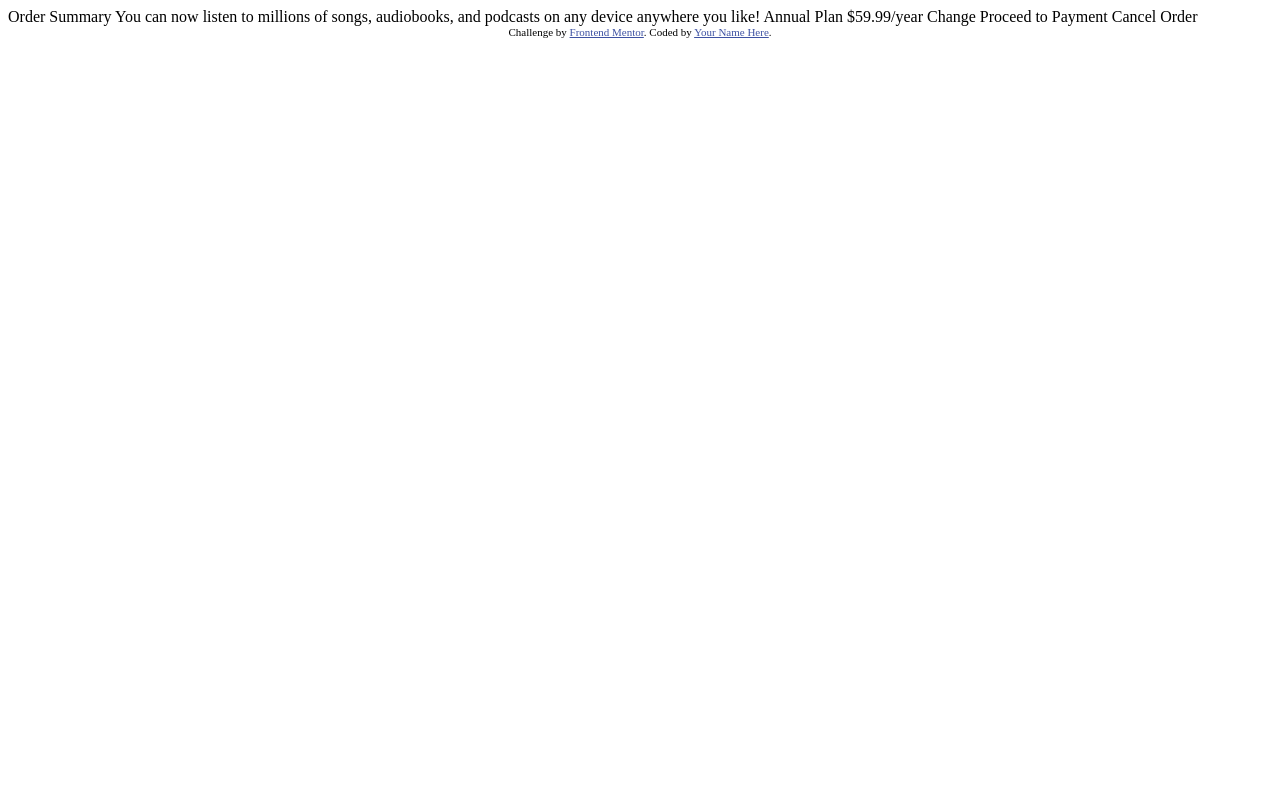
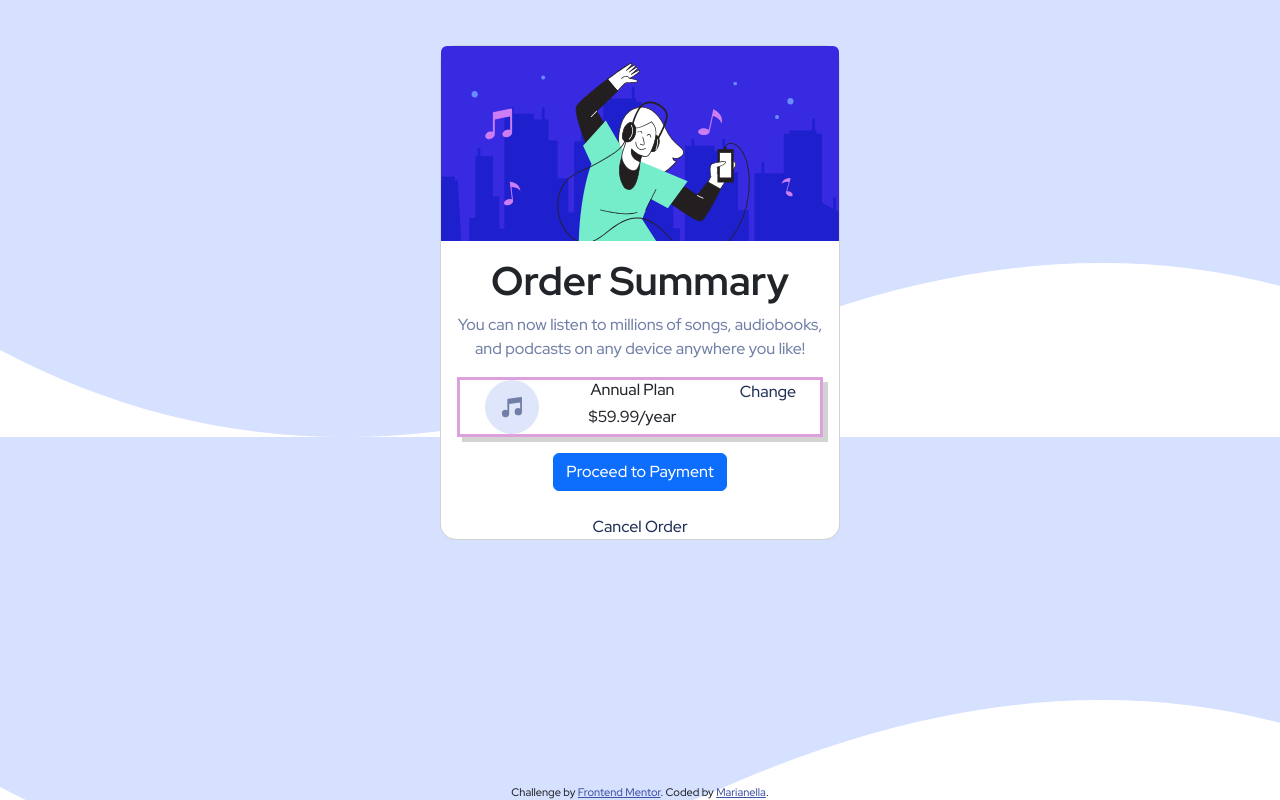
Before and after one commit to Marianellag1/OrderSummary-Card, a plain HTML site: page index.html in a window 1280 px wide. Drawn offline with nearby package versions, Linux system fonts and the light colour scheme.

Commit message:
updated readme file, finished any changes I needed to change. Although not an exact replica, tried my best.

```diff
--- /dev/null
+++ b/Assets/css/style.css
@@ -0,0 +1,63 @@
+.attribution {
+    font-size: 11px;
+    text-align: center;
+}
+
+.attribution a {
+    color: hsl(228, 45%, 44%);
+}
+
+body {
+    background-image: url('../images/pattern-background-desktop.svg');
+    font-family: 'Red Hat Display', sans-serif;
+}
+
+.container {
+    width: 25rem;
+    padding: 0;
+    margin-top: 45px;
+    /* box-shadow: 5px 5px rgb(50, 98, 114); */
+}
+
+.card-title {
+    font-weight: 700;
+}
+
+.card-text {
+    font-weight: 500;
+    color: hsl(224, 23%, 55%);
+    font-size: 16px;
+}
+
+.box {
+    border: solid plum;
+    /* backdrop-filter: contrast(1.5); */
+    box-shadow: 5px 5px lightgrey;
+
+
+}
+
+
+.word h3 {
+    font-size: 16px;
+    margin-right: 15px;
+}
+
+.annual {
+    display: flex;
+    margin: 0;
+}
+
+.note-img {
+  margin-left:25px ;
+}
+
+.change {
+    color: hsl(223, 47%, 23%);
+    text-decoration: none;
+}
+
+.cancel {
+    text-decoration: none;
+    color: hsl(223, 47%, 23%);
+}
--- a/index.html
+++ b/index.html
@@ -1,38 +1,59 @@
-
 <!DOCTYPE html>
 <html lang="en">
+
 <head>
   <meta charset="UTF-8">
-  <meta name="viewport" content="width=device-width, initial-scale=1.0"> <!-- displays site properly based on user's device -->
+  <meta name="viewport" content="width=device-width, initial-scale=1.0">
+  <!-- displays site properly based on user's device -->
 
   <link rel="icon" type="image/png" sizes="32x32" href="./images/favicon-32x32.png">
+  <!-- CSS only -->
+  <link href="https://cdn.jsdelivr.net/npm/bootstrap@5.2.2/dist/css/bootstrap.min.css" rel="stylesheet"
+    integrity="sha384-Zenh87qX5JnK2Jl0vWa8Ck2rdkQ2Bzep5IDxbcnCeuOxjzrPF/et3URy9Bv1WTRi" crossorigin="anonymous">
+  <link rel="preconnect" href="https://fonts.googleapis.com">
+  <link rel="preconnect" href="https://fonts.gstatic.com" crossorigin>
+  <link rel="preconnect" href="https://fonts.googleapis.com">
+  <link rel="preconnect" href="https://fonts.gstatic.com" crossorigin>
+  <link href="https://fonts.googleapis.com/css2?family=Red+Hat+Display:wght@500;700;900&display=swap" rel="stylesheet">
+  <link rel="stylesheet" href="./Assets/css/style.css">
+  <title>Frontend Mentor | Order summary card</title>
+</head>
 
-  <title>Frontend Mentor | Order summary card</title>
+<body>
+  <main>
+    <div class="card container text-center rounded-4">
+      <img src="./Assets/images/illustration-hero.svg" class="first-image rounded-top" alt="illustration-hero">
+      <div class="card-body">
+        <h1 class="card-title">Order Summary</h1>
+        <p class="card-text"> You can now listen to millions of songs, audiobooks, and podcasts on any
+          device anywhere you like!</p>
+          <section class="box">
+            <div class="row">
+              <div class="col-sm-4 annual">
+                <img src="./Assets/images/icon-music.svg" alt="icon-music" class="note-img">
+              </div>
+              <section class="word col-sm-4">
+                <h3 class="first">Annual Plan</h3>
+                <h3 class="second">$59.99/year</h3>
+              </section>
+              <div class="col-sm-4">
+                <a class="change" href="#">Change</a>
+              </div>
+            </div>
+            </section>
+        </div>
+        <button class="btn btn-primary" type="button" style="margin: auto;"> Proceed to Payment</button>
+        <br>
+        <a class="cancel" href="#">Cancel Order</a>
+      </div>
+    </div>
+  </main>
+  <footer>
+    <div class="attribution fixed-bottom">
+      Challenge by <a href="https://www.frontendmentor.io?ref=challenge" target="_blank">Frontend Mentor</a>.
+      Coded by <a href="#">Marianella</a>.
+    </div>
+  </footer>
+</body>
 
-  <!-- Feel free to remove these styles or customise in your own stylesheet 👍 -->
-  <style>
-    .attribution { font-size: 11px; text-align: center; }
-    .attribution a { color: hsl(228, 45%, 44%); }
-  </style>
-</head>
-<body>
-
-  Order Summary
-
-  You can now listen to millions of songs, audiobooks, and podcasts on any
-  device anywhere you like!
-
-  Annual Plan
-  $59.99/year
-
-  Change
-
-  Proceed to Payment
-  Cancel Order
-
-  <div class="attribution">
-    Challenge by <a href="https://www.frontendmentor.io?ref=challenge" target="_blank">Frontend Mentor</a>.
-    Coded by <a href="#">Your Name Here</a>.
-  </div>
-</body>
 </html>
```
Also changed, not shown: 3 other files.
